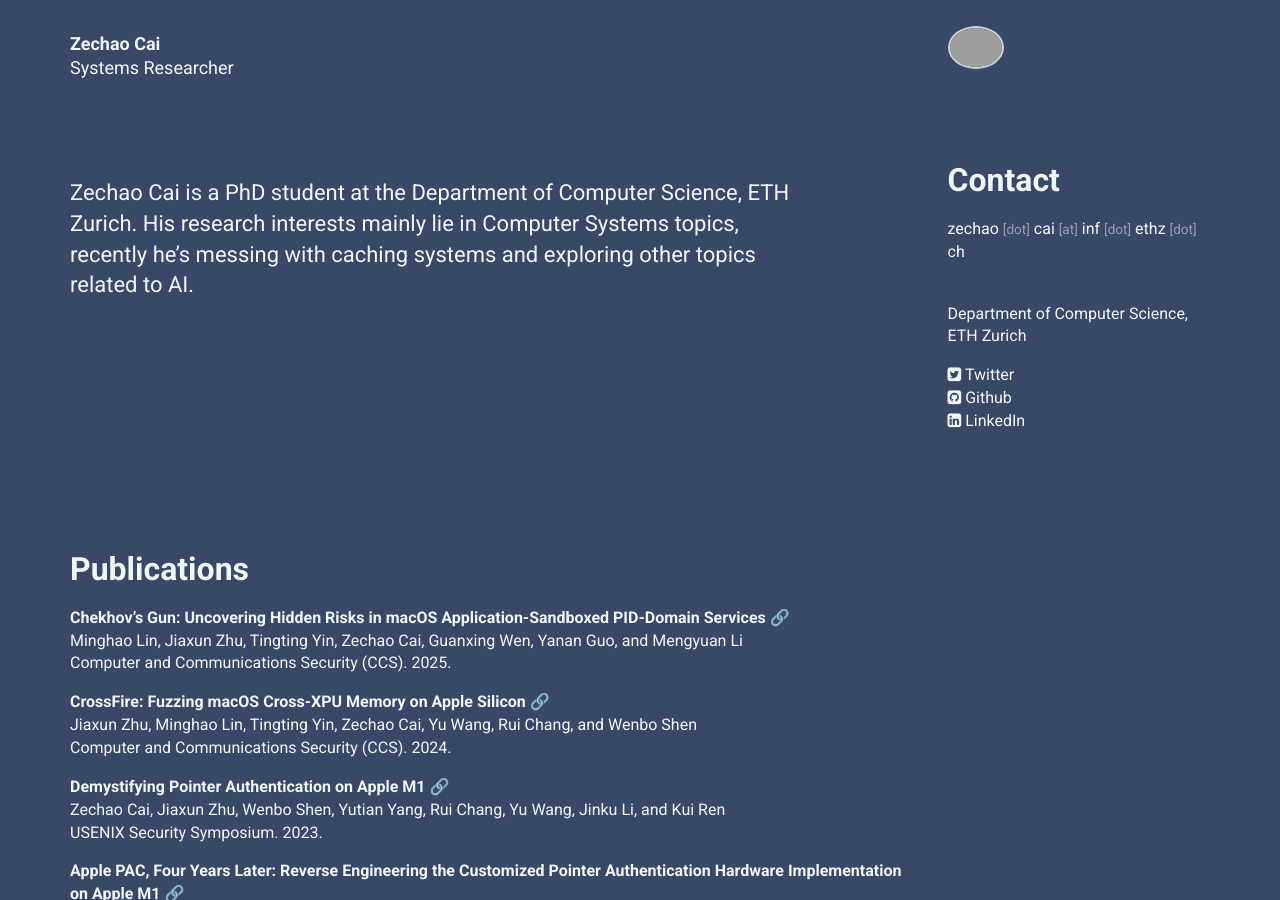
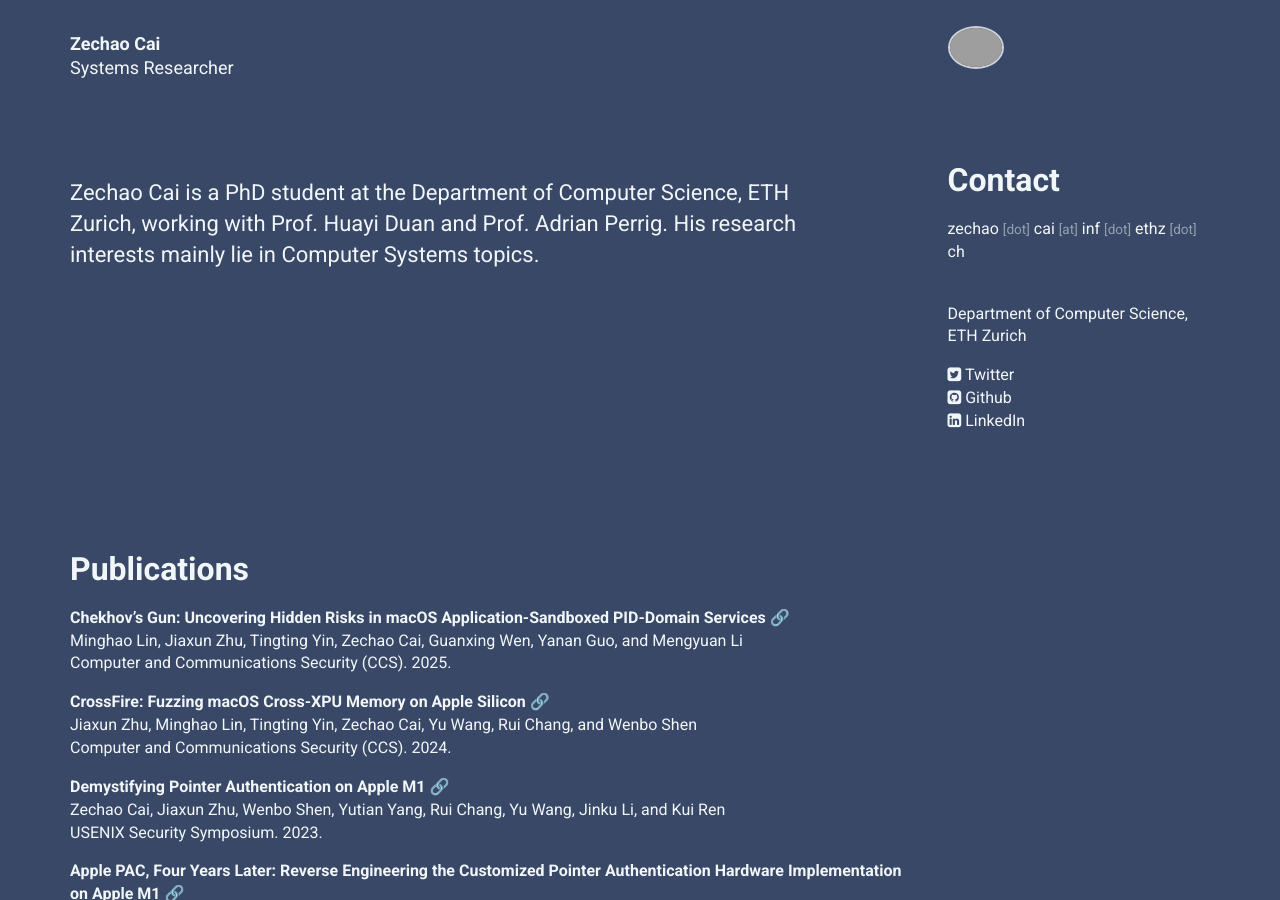
Before and after one commit to zech4o/zech4o.github.io, a Jekyll site: the page built from index.html, in a window 1280 px wide and 900 px high. Built offline with Jekyll 4.4.1, drawn with Linux system fonts in a browser that asks for light colours; nearby versions of some CDN libraries; grey boxes are pictures that could not be loaded.

Commit message:
update 2025-09-25

```diff
--- a/_data/personal.yml
+++ b/_data/personal.yml
@@ -31,4 +31,4 @@
 intro:
   title:
   body: >
-   Zechao Cai is a PhD student at the Department of Computer Science, ETH Zurich. His research interests mainly lie in Computer Systems topics, recently he's messing with caching systems and exploring other topics related to AI.
+   Zechao Cai is a PhD student at the Department of Computer Science, ETH Zurich, working with Prof. Huayi Duan and Prof. Adrian Perrig. His research interests mainly lie in Computer Systems topics.
```
